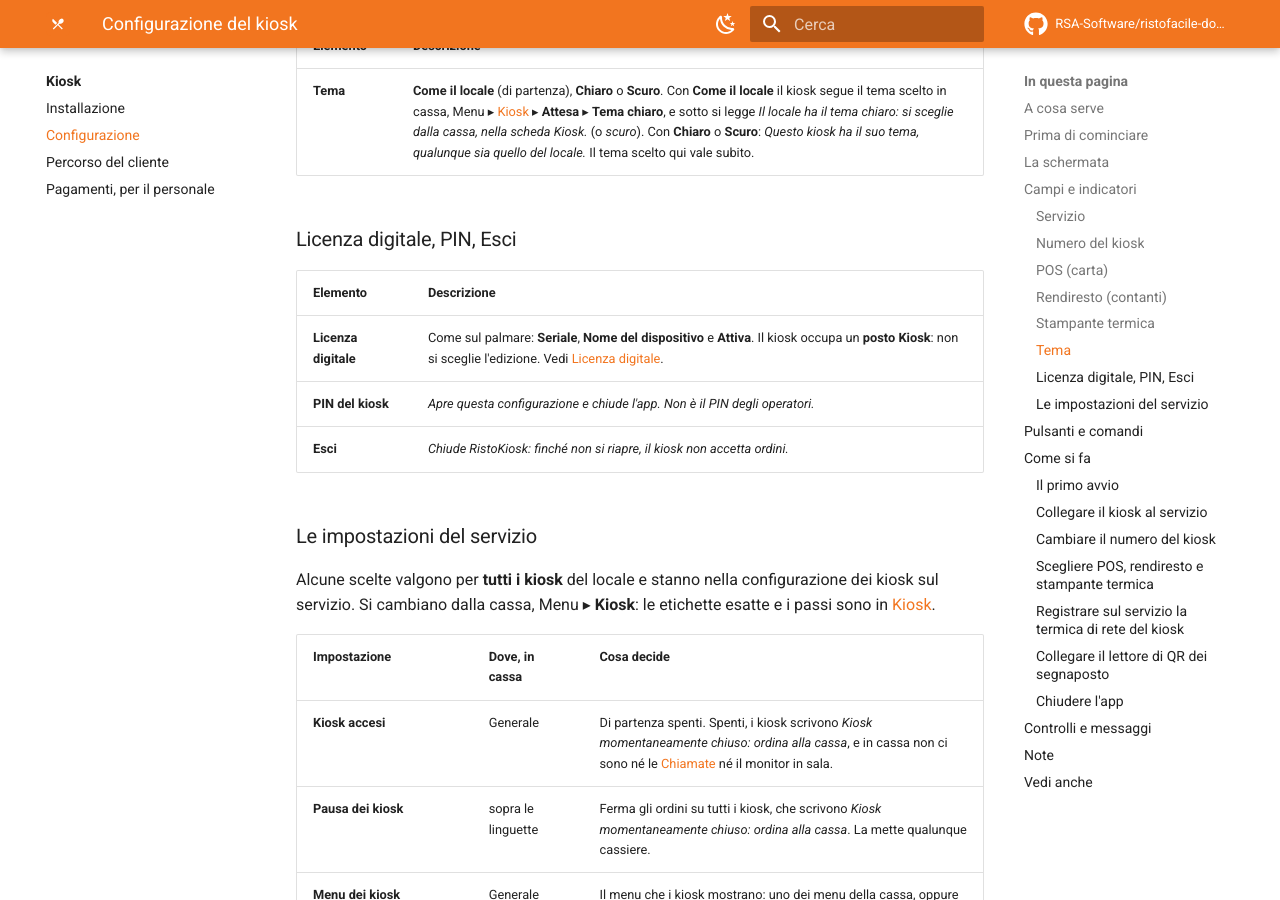
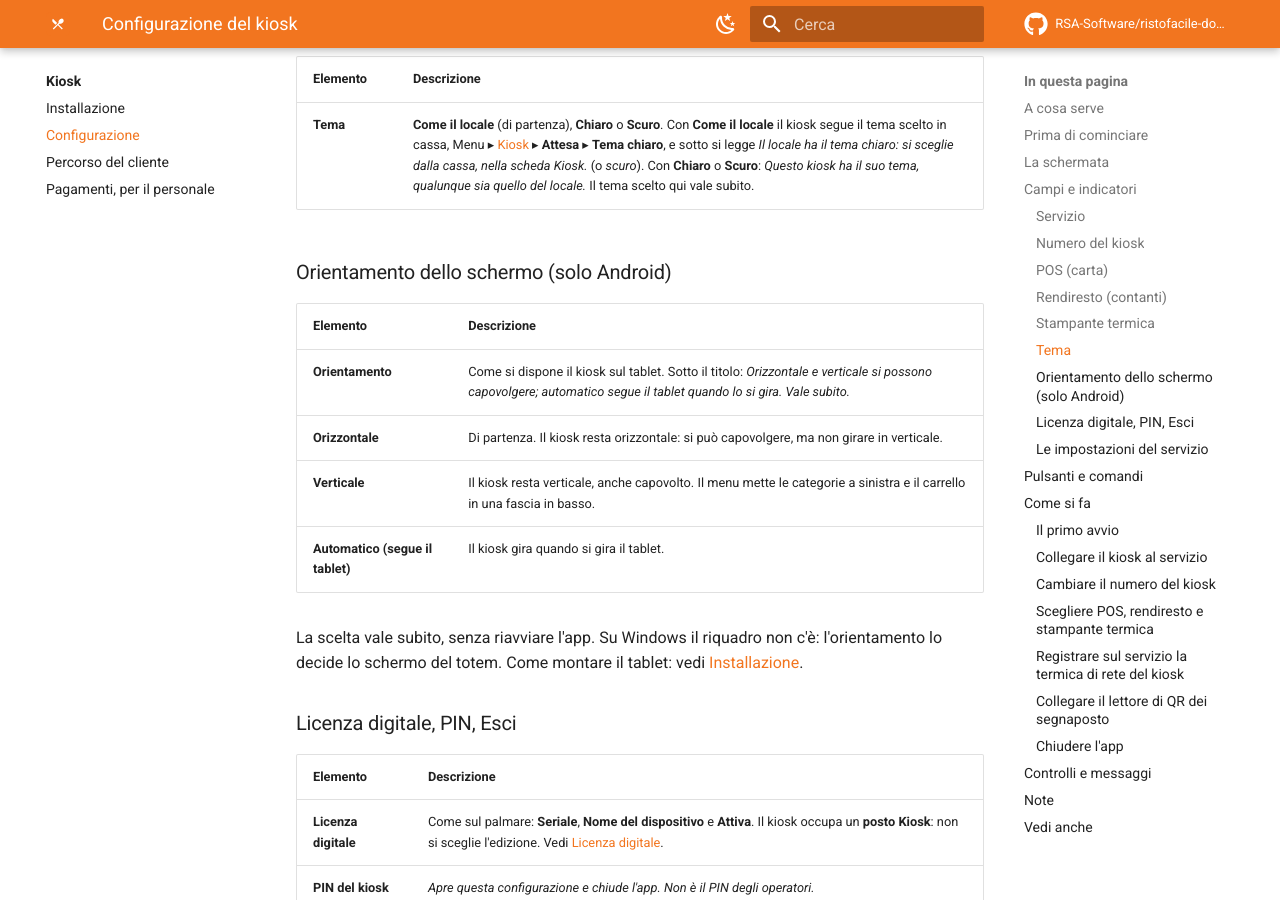
Before and after one commit to RSA-Software/ristofacile-docs, an MkDocs documentation site: the page built from docs/kiosk/configurazione.md, in a window 1280 px wide and 900 px high, scrolled down 6859 px. Built offline with MkDocs 1.6.1 and Material for MkDocs 9.7.7, drawn with Linux system fonts in a browser that asks for light colours; comment, search, counter and statistics services are not loaded; some of the changed text lies outside the part shown.

Commit message:
Manuale kiosk: orientamento dello schermo su Android (orizzontale, verticale, automatico) e verso del tablet all'avvio (Piano 9, Task 13)
Co-Authored-By: Claude Opus 5.5 <noreply@anthropic.com>

```diff
--- a/docs/kiosk/configurazione.md
+++ b/docs/kiosk/configurazione.md
@@ -59,6 +59,7 @@ all'attesa. Il PIN si scrive sempre con i tasti a video: la tastiera del disposi
 - **Numero del kiosk**;
 - **POS (carta)**, **Rendiresto (contanti)** e **Stampante termica**;
 - **Tema**;
+- **Orientamento dello schermo**, solo su Android;
 - **Licenza digitale**, come nelle impostazioni del palmare;
 - **PIN del kiosk** ed **Esci**.
 
@@ -126,6 +127,18 @@ Le righe **Dal servizio** sono in sola lettura: si cambiano sul servizio, non qu
 | Elemento | Descrizione |
 |---|---|
 | **Tema** | **Come il locale** (di partenza), **Chiaro** o **Scuro**. Con **Come il locale** il kiosk segue il tema scelto in cassa, Menu ▸ [Kiosk](../cassa/kiosk.md#linguetta-attesa) ▸ **Attesa** ▸ **Tema chiaro**, e sotto si legge *Il locale ha il tema chiaro: si sceglie dalla cassa, nella scheda Kiosk.* (o *scuro*). Con **Chiaro** o **Scuro**: *Questo kiosk ha il suo tema, qualunque sia quello del locale.* Il tema scelto qui vale subito. |
+
+### Orientamento dello schermo (solo Android)
+
+| Elemento | Descrizione |
+|---|---|
+| **Orientamento** | Come si dispone il kiosk sul tablet. Sotto il titolo: *Orizzontale e verticale si possono capovolgere; automatico segue il tablet quando lo si gira. Vale subito.* |
+| **Orizzontale** | Di partenza. Il kiosk resta orizzontale: si può capovolgere, ma non girare in verticale. |
+| **Verticale** | Il kiosk resta verticale, anche capovolto. Il menu mette le categorie a sinistra e il carrello in una fascia in basso. |
+| **Automatico (segue il tablet)** | Il kiosk gira quando si gira il tablet. |
+
+La scelta vale subito, senza riavviare l'app. Su Windows il riquadro non c'è: l'orientamento lo
+decide lo schermo del totem. Come montare il tablet: vedi [Installazione](installazione.md#android).
 
 ### Licenza digitale, PIN, Esci
 
```
Also changed, not shown: docs/kiosk/installazione.md (+11 -4 lines).
